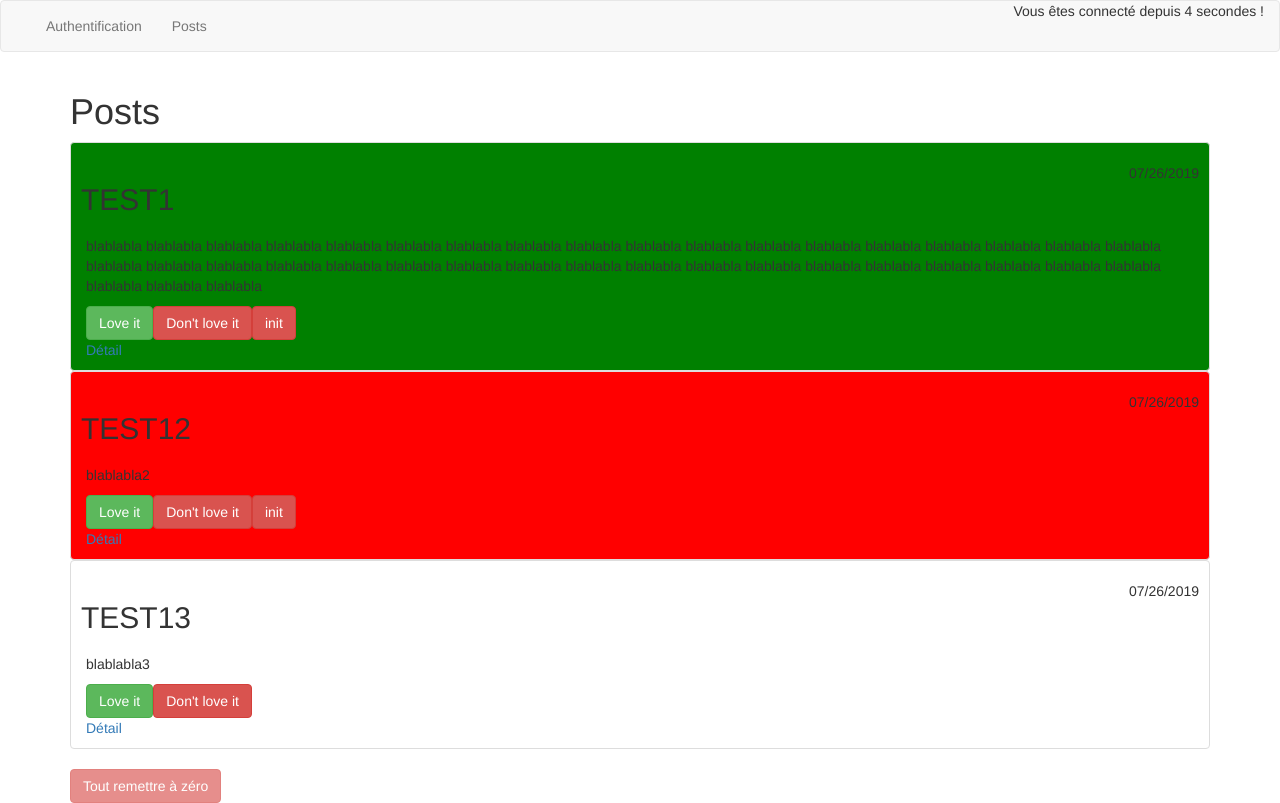
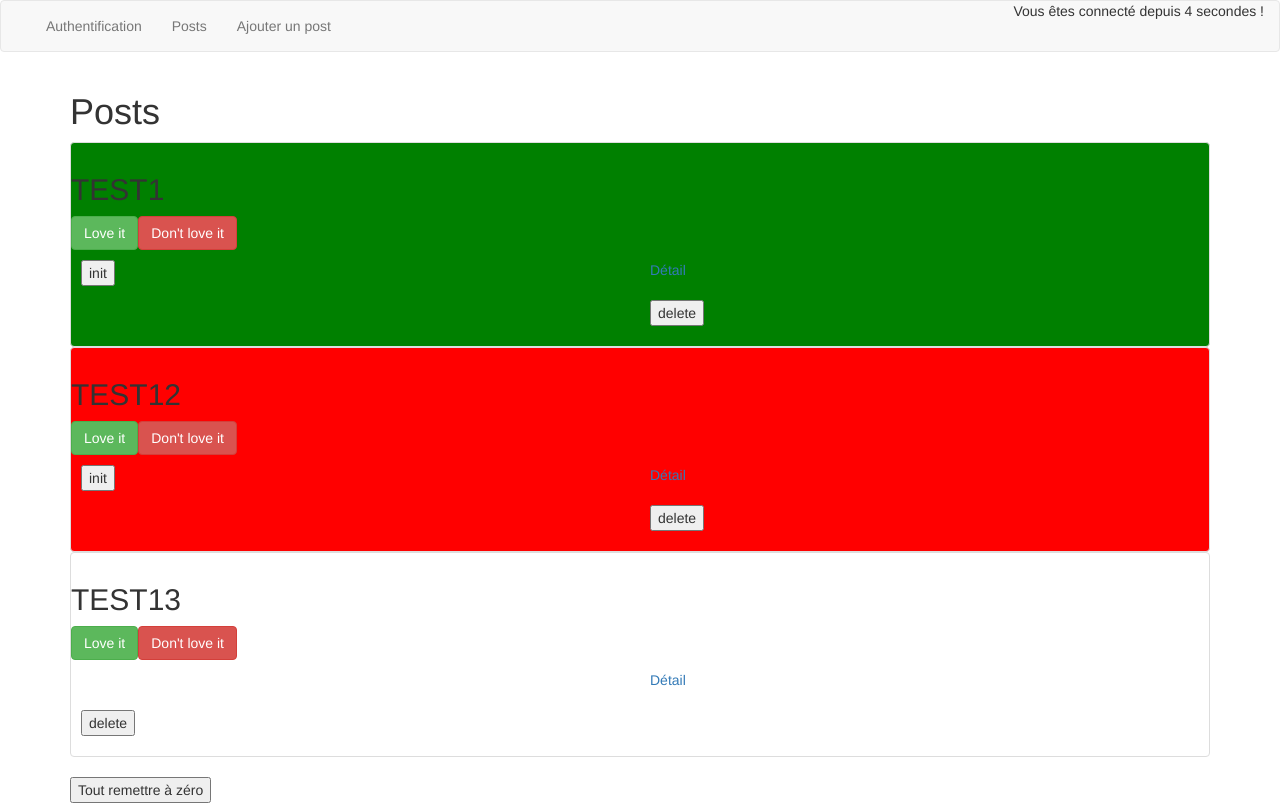
Before and after one commit to hostaur/blog, an Angular app: page / in a window 1280 px wide. Built offline with nearby package versions, Linux system fonts and the light colour scheme.

Commit message:
detail et subject delete post

```diff
--- a/src/app/app.component.html
+++ b/src/app/app.component.html
@@ -4,6 +4,7 @@
       <ul class="nav navbar-nav">
         <li routerLinkActive="active"><a routerLink="auth">Authentification</a></li>
         <li routerLinkActive="active"><a routerLink="posts">Posts</a></li>
+        <li routerLinkActive="active"><a routerLink="editPost">Ajouter un post</a></li>
       </ul>
 
     <div class="navbar-right">
--- a/src/app/app.module.ts
+++ b/src/app/app.module.ts
@@ -11,9 +11,11 @@ import { AuthService } from './services/auth.service';
 import { SinglePostComponent } from './single-post/single-post.component';
 import { FourOhFourComponent } from './four-oh-four/four-oh-four.component';
 import { AuthGuard } from './services/auth-guard.service';
+import { EditPostComponent } from './edit-post/edit-post.component';
 
 const appRoutes: Routes = [
   { path: 'posts',canActivate:[AuthGuard], component: PostViewComponent },
+  { path: 'editPost',canActivate:[AuthGuard], component: EditPostComponent },
   { path: 'auth', component: AuthComponent },
   { path: 'posts/:id',canActivate:[AuthGuard], component: SinglePostComponent },
   { path: '', component: PostViewComponent },
@@ -28,7 +30,8 @@ const appRoutes: Routes = [
     AuthComponent,
     PostViewComponent,
     SinglePostComponent,
-    FourOhFourComponent
+    FourOhFourComponent,
+    EditPostComponent
   ],
   imports: [
     BrowserModule,
--- /dev/null
+++ b/src/app/edit-post/edit-post.component.html
@@ -0,0 +1,3 @@
+<p>
+  edit-post works!
+</p>
--- /dev/null
+++ b/src/app/edit-post/edit-post.component.ts
@@ -0,0 +1,15 @@
+import { Component, OnInit } from '@angular/core';
+
+@Component({
+  selector: 'app-edit-post',
+  templateUrl: './edit-post.component.html',
+  styleUrls: ['./edit-post.component.scss']
+})
+export class EditPostComponent implements OnInit {
+
+  constructor() { }
+
+  ngOnInit() {
+  }
+
+}
--- a/src/app/post-view/post-view.component.html
+++ b/src/app/post-view/post-view.component.html
@@ -5,4 +5,4 @@
   </ul>
 </div>
 
-<button class="btn btn-danger" [disabled]="!isAuth" (click)="onReinitialize()">Tout remettre à zéro</button>
+<button class="button"  (click)="onReinitialize()">Tout remettre à zéro</button>
--- a/src/app/post-view/post-view.component.ts
+++ b/src/app/post-view/post-view.component.ts
@@ -9,9 +9,10 @@ import { Subscription } from 'rxjs';
 export class PostViewComponent implements OnInit,OnDestroy {
   posts: any[];
   postSubscription : Subscription;
-  isAuth = false;
   constructor(private postService: PostService) {
   }
+
+
 
   ngOnInit() {
     this.postSubscription = this.postService.postsSubject.subscribe(
--- a/src/app/post/post.component.html
+++ b/src/app/post/post.component.html
@@ -1,24 +1,18 @@
-
-
-
-
 <li class="list-group-item" [ngStyle]="{backgroundColor: getColor()}">
 
 
   <div class="row">
-    <div class="column"><h2>{{post.title | uppercase}} </h2></div>
-    <div class="column"><p class="dateCreate">{{ post.created_at | date: 'MM/dd/yyyy' }}</p></div>
+
+    <h2>{{post.title | uppercase}} </h2>
+
+    <button class="btn btn-success" (click)="add()">Love it</button>
+    <button class="btn btn-danger" (click)="substract()">Don't love it</button>
+
   </div>
-    <p class="content">{{post.content}}</p>
-  <div>
-    <button class="btn btn-success"
-            (click)="add()">Love it</button>
-    <button class="btn btn-danger"
-            (click)="substract()">Don't love it</button>
-    <button class="btn btn-danger"  *ngIf="!isInit()"
-            (click)="onInitialize()">init</button>
+  <div class="row">
+    <div class="column">
+      <button class="button" *ngIf="!isInit()" (click)="onInitialize()">init</button> </div>
+    <div class="column"> <a [routerLink]="[id]">Détail</a></div>
+    <div class="column">  <button class="button"  (click)="delete()">delete</button></div>
   </div>
-<div>
-  <a [routerLink]="[id]">Détail</a>
-</div>
 </li>
--- a/src/app/post/post.component.ts
+++ b/src/app/post/post.component.ts
@@ -36,6 +36,10 @@ export class PostComponent implements OnInit {
     this.postService.reinitializeOne(this.index);
   }
 
+  delete(){
+    this.postService.deletePost(this.index);
+  }
+
   isInit(){
     return this.post.loveIts==0;
   }
--- a/src/app/services/post.service.ts
+++ b/src/app/services/post.service.ts
@@ -1,5 +1,6 @@
 import { POSTS } from '../mock-posts';
 import { Subject } from 'rxjs';
+import { Post } from '../post';
 
 export class PostService {
   postsSubject = new Subject<any[]>();
@@ -23,6 +24,16 @@ export class PostService {
    this.emitPostSubject();
   }
 
+  addPost(p:Post){
+    this.posts.push(p);
+    this.emitPostSubject();
+  }
+
+  deletePost(i:number){
+    this.posts.splice(i, 1);
+    this.emitPostSubject();
+  }
+
   getPostById(id: number) {
     const post = this.posts.find(
       (s) => {
--- a/src/app/single-post/single-post.component.html
+++ b/src/app/single-post/single-post.component.html
@@ -1,3 +1,13 @@
-<h2>{{ title }}</h2>
+<div class="row">
+    <div class="column">
+        <h2>{{p.title | uppercase}} </h2>
+    </div>
+    <div class="column">
+        <p class="dateCreate">{{ p.created_at | date: 'MM/dd/yyyy' }}</p>
+        <p class="content">{{p.content}}</p>
+    </div>
+</div>
 
-<a routerLink="/posts">Retour à la liste</a>
+<div>
+    <a routerLink="/posts">Retour à la liste</a>
+</div>
--- a/src/app/single-post/single-post.component.ts
+++ b/src/app/single-post/single-post.component.ts
@@ -1,6 +1,7 @@
 import { Component, OnInit } from '@angular/core';
 import { PostService } from '../services/post.service';
 import { ActivatedRoute } from '@angular/router';
+import { Post } from '../post';
 
 @Component({
   selector: 'app-single-post',
@@ -9,17 +10,18 @@ import { ActivatedRoute } from '@angular/router';
 })
 export class SinglePostComponent implements OnInit {
 
-  title: string;
-  content: string;
+
   loveIts: number;
   created_at: Date;
+  p:Post;
 
   constructor(private postService: PostService,
     private route: ActivatedRoute) { }
 
   ngOnInit() {
     const id = this.route.snapshot.params['id'];
-    this.title = this.postService.getPostById(+id).title;
+    this.p = this.postService.getPostById(+id);
+
   }
 
 
```
Also changed, not shown: poubelle.png (added), src/app/edit-post/edit-post.component.scss (added).
